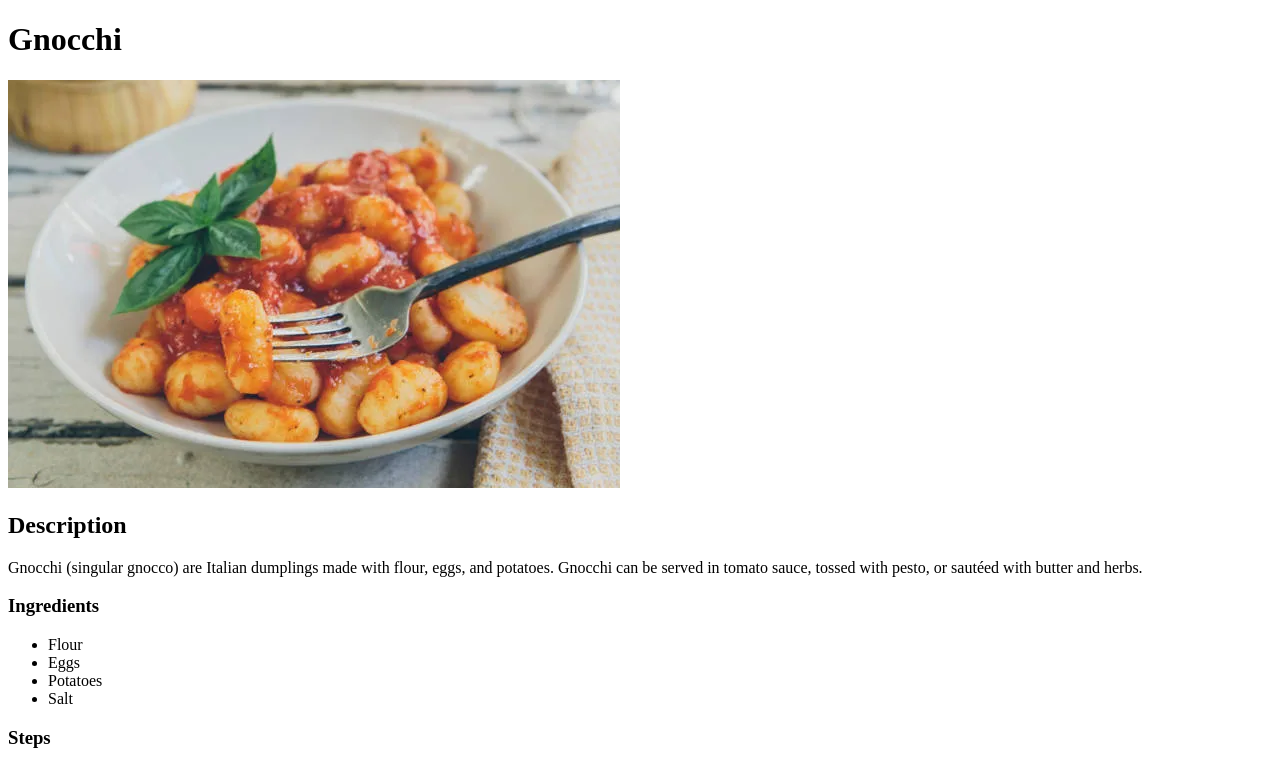
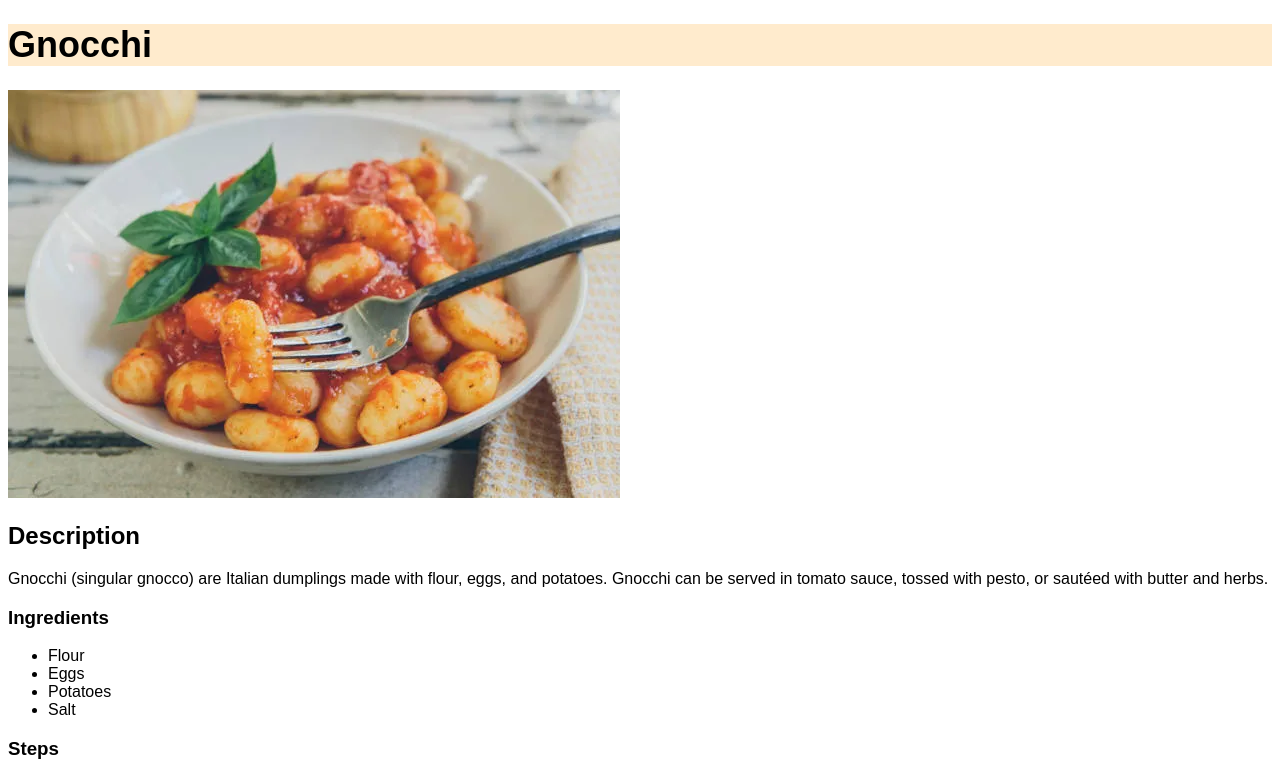
Before and after one commit to UmbraSilentii/odin-recipes, a plain HTML site: page recipes/gnocchi.html in a window 1280 px wide. Shown: the top 765 px of the page. Drawn offline with Linux system fonts and the light colour scheme.

Commit message:
Add stylesheet to homepage
Modified recipes stylesheet

```diff
--- a/recipes/gnocchi.html
+++ b/recipes/gnocchi.html
@@ -8,7 +8,7 @@
     </head>
 
     <body>
-        <h1>Gnocchi</h1>
+        <div class="title"><h1>Gnocchi</h1></div>
 
         <img src="../images/gnocchi.jpg" alt="Gnocchi with tomato sauce">
 
--- a/recipes/style.css
+++ b/recipes/style.css
@@ -0,0 +1,8 @@
+*{
+    font-family: Arial, Helvetica, sans-serif;
+}
+
+.title{
+    background-color: #ffebcd;
+    font-size: 18px;
+}
--- /dev/null
+++ b/style.css
@@ -0,0 +1,3 @@
+*{
+    font-family: Arial, Helvetica, sans-serif;
+}
```
Also changed, not shown: index.html (+1 -0 lines), recipes/applecake.html (+1 -1 lines), recipes/gingerbreadcookies.html (+1 -1 lines).
